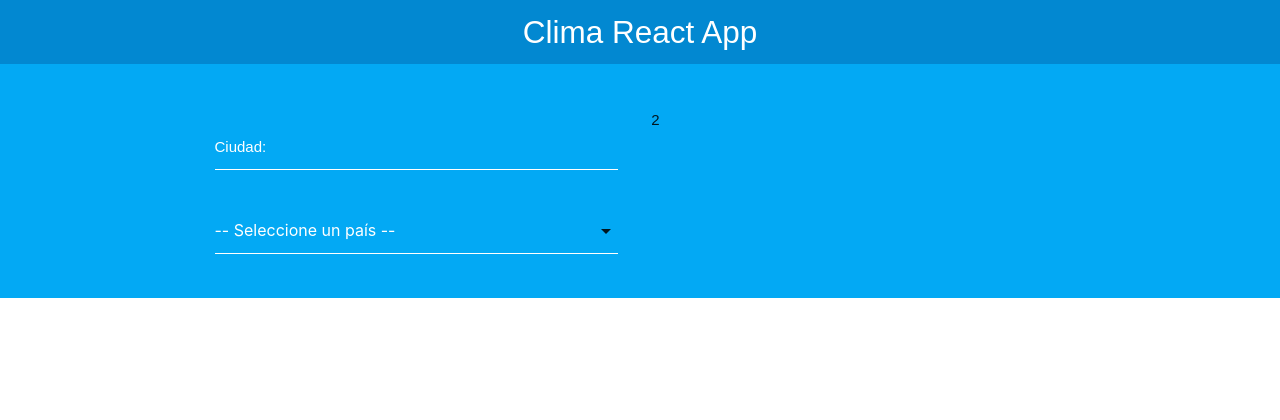
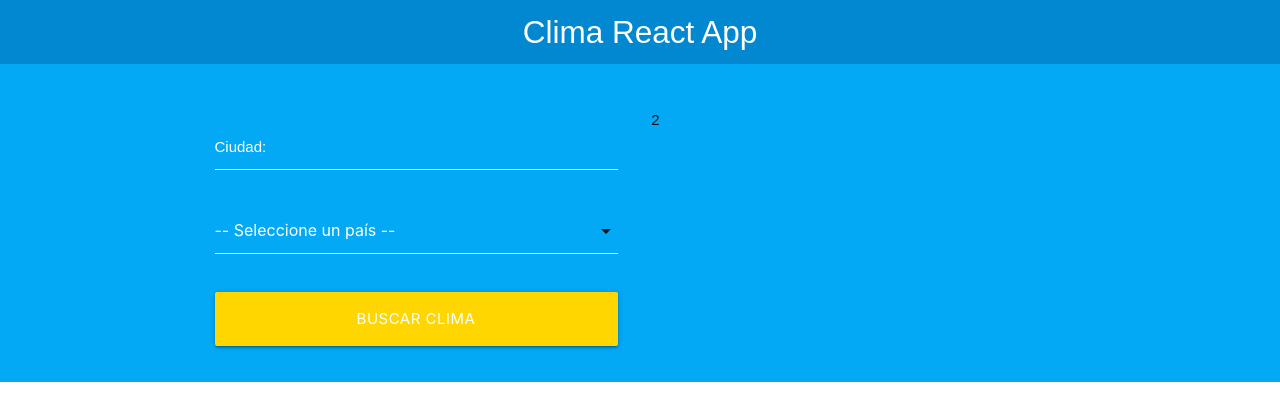
Before and after one commit to dfldiego/r-clima-api, a React (Create React App) app: page / in a window 1280 px wide. Shown: the top 420 px of the page. Built offline with nearby package versions, Linux system fonts and the light colour scheme.

Commit message:
Formulario. Validando campos vacios. Mensaje de error.

```diff
--- a/src/components/Formulario.jsx
+++ b/src/components/Formulario.jsx
@@ -2,15 +2,17 @@
 
 const Formulario = () => {
 
-    //state de busqueda
+    //STATES
     const [busqueda, setBusqueda] = useState({
         ciudad: '',
         pais: ''
     });
+    const [error, setError] = useState(false);
 
+    //EXTRACCIONES
     const { ciudad, pais } = busqueda;
 
-    //funcion que coloca lo ingresado por usuario en el state
+    //FUNCIONES
     const handleChange = e => {
         setBusqueda({
             ...busqueda,
@@ -18,8 +20,25 @@
         });
     }
 
+    const handleSubmit = e => {
+        e.preventDefault();
+
+        // 1) Validar
+        if (ciudad.trim() === '' || pais.trim() === '') {
+            setError(true);
+            return;
+        }
+        setError(false);
+
+        // 2) Pasarlo al componente Principal
+
+    }
+
     return (
-        <form>
+        <form
+            onSubmit={handleSubmit}
+        >
+            {error ? <p className="red darken-4 error">Todos los campos son obligatorios</p> : null}
             <div className="input-field col s12">
                 <input
                     type="text"
@@ -48,6 +67,14 @@
                     <option value="PE">Perú</option>
                 </select>
             </div>
+
+            <div className="input-field col s12">
+                <button
+                    type="submit"
+                    className="waves-effect waves-light btn-large btn-block yellow accent-4 col s12"
+                >Buscar Clima</button>
+            </div>
+
         </form>
     );
 }
```
